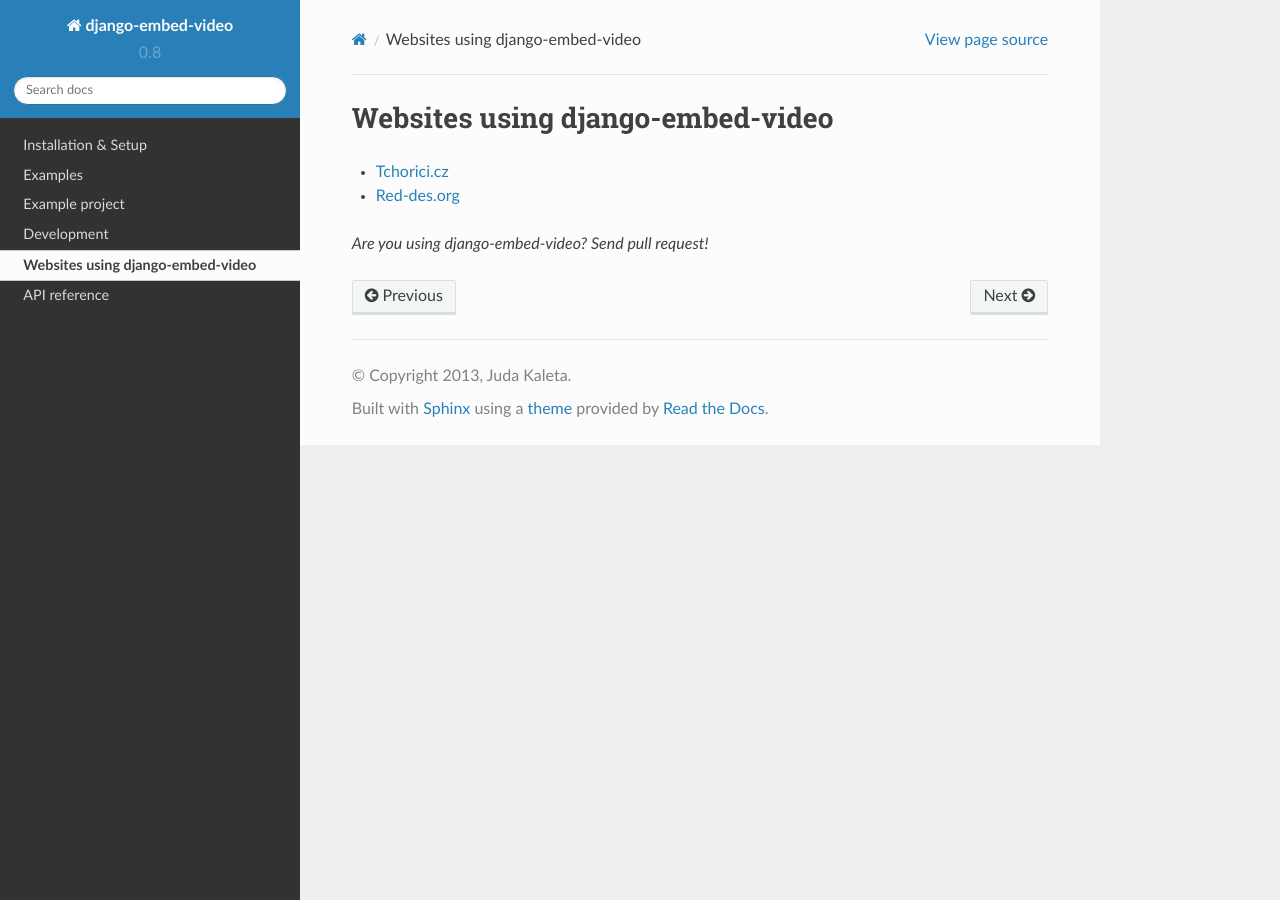
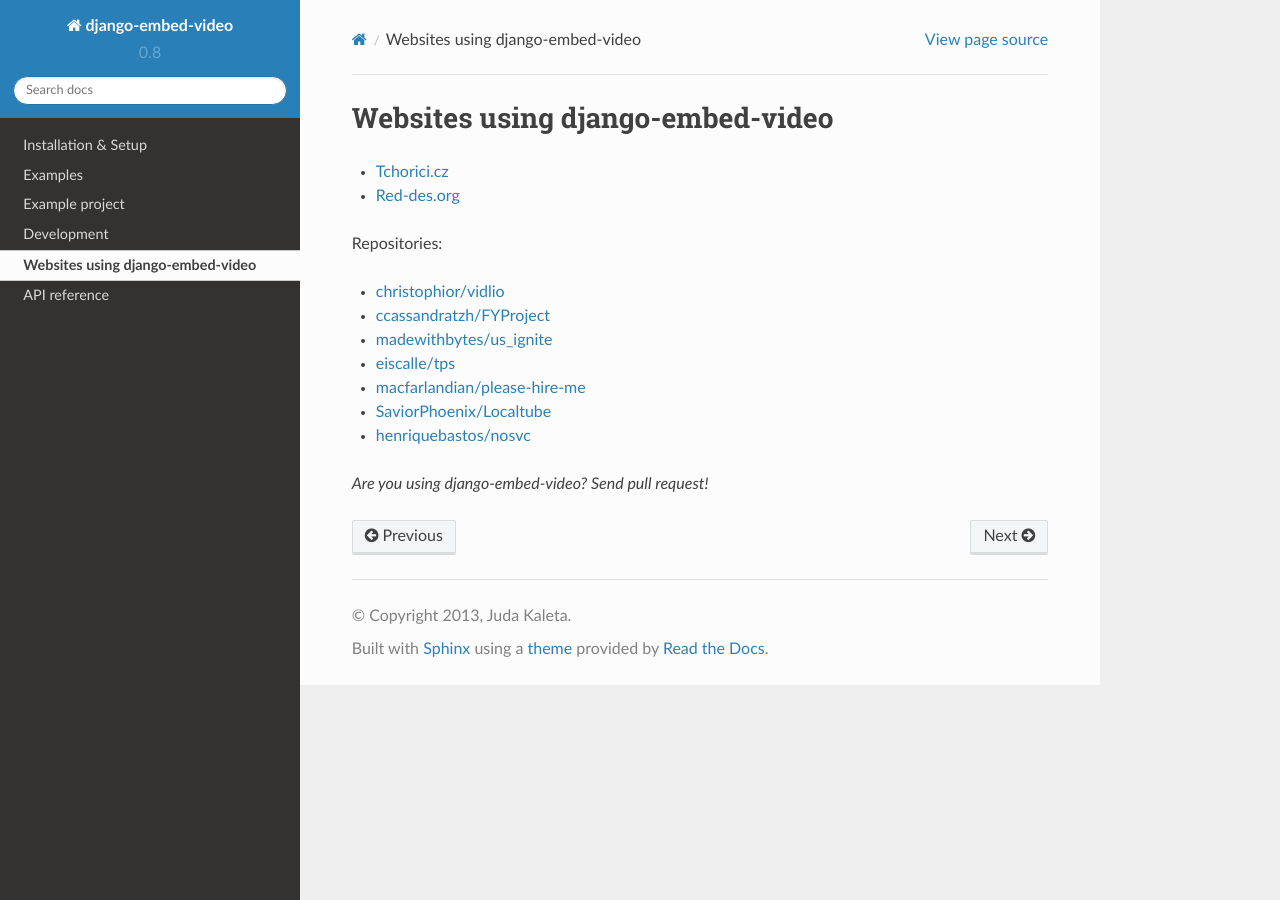
Before and after one commit to jazzband/django-embed-video, a Sphinx documentation site: the page built from docs/websites.rst, in a window 1280 px wide. Built offline with Sphinx 7.4.7 and the Read the Docs theme 2.0.0, drawn with Linux system fonts in a browser that asks for light colours.

Commit message:
ad more repositories!

```diff
--- a/docs/websites.rst
+++ b/docs/websites.rst
@@ -4,4 +4,14 @@
 - `Tchorici.cz <http://www.tchorici.cz>`_
 - `Red-des.org <http://red-des.org/>`_
 
+Repositories:
+
+- `christophior/vidlio <https://github.com/christophior/vidlio>`_
+- `ccassandratzh/FYProject <https://github.com/cassandratzh/FYProject>`_
+- `madewithbytes/us_ignite <https://github.com/madewithbytes/us_ignite>`_
+- `eiscalle/tps <https://github.com/eiscalle/tps>`_
+- `macfarlandian/please-hire-me <https://github.com/macfarlandian/please-hire-me>`_
+- `SaviorPhoenix/Localtube <https://github.com/SaviorPhoenix/Localtube>`_
+- `henriquebastos/nosvc <https://github.com/henriquebastos/nosvc>`_
+
 *Are you using django-embed-video? Send pull request!*
```
